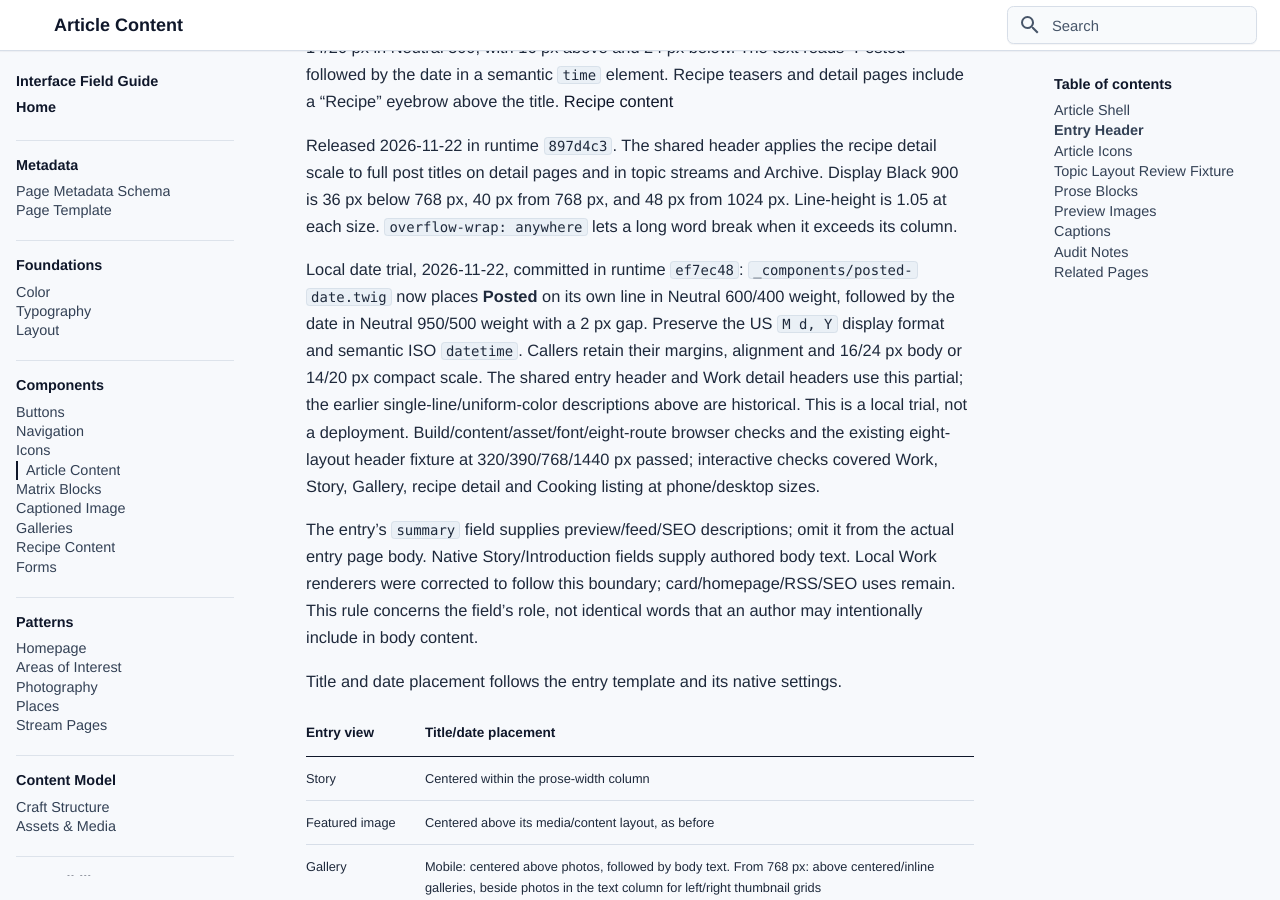
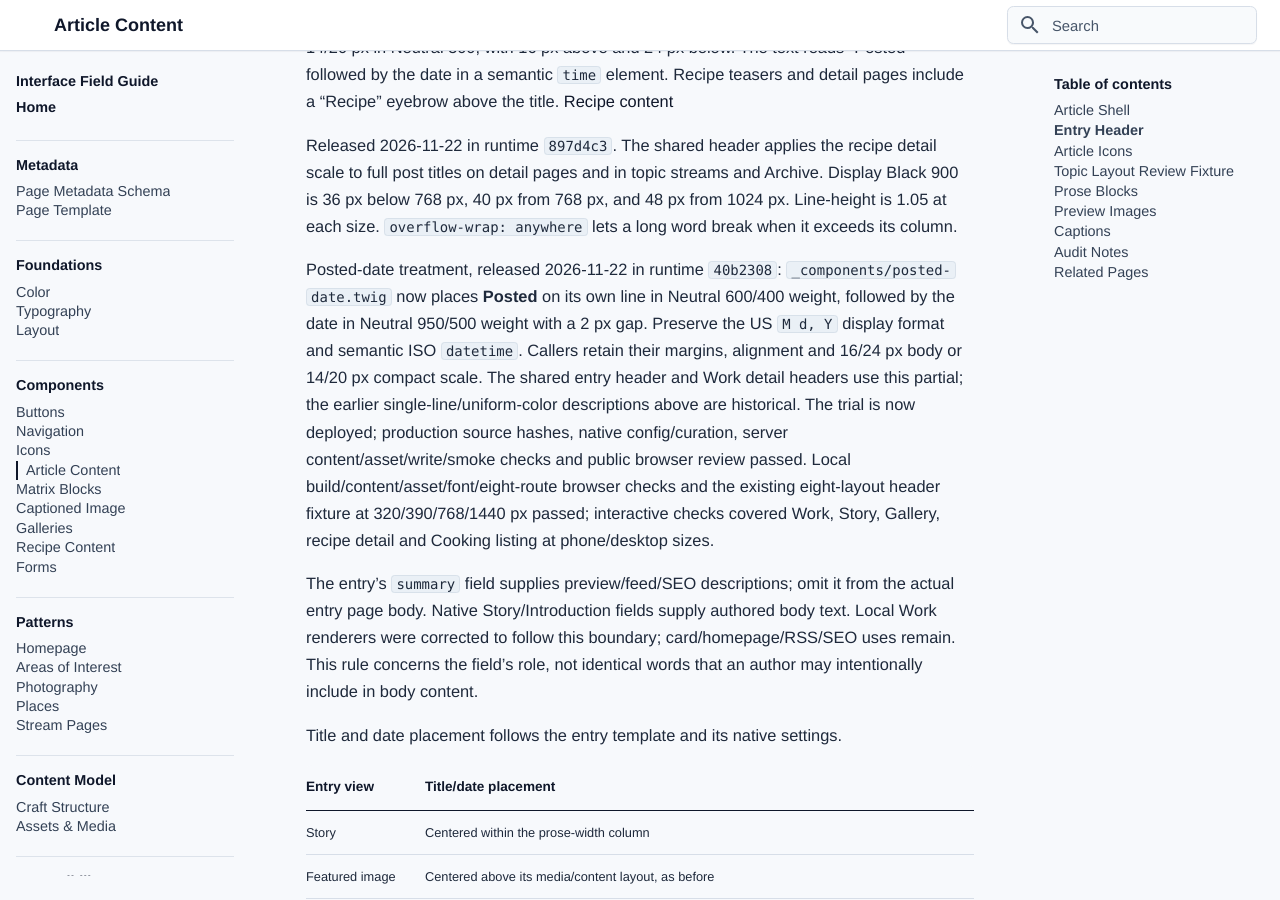
Before and after one commit to bentilden/Design-System, an MkDocs documentation site: the page built from docs/components/article-content.md, in a window 1280 px wide and 900 px high, scrolled down 1488 px. Built offline with MkDocs 1.6.1 and Material for MkDocs 9.7.7, drawn with Linux system fonts in a browser that asks for light colours; some web fonts are replaced.

Commit message:
Record the verified production Work and navigation release

```diff
--- a/docs/components/article-content.md
+++ b/docs/components/article-content.md
@@ -75,7 +75,7 @@ Listing refinement, 2026-11-22, runtime `d05d26c`. Topic streams and Archive use
 
 Released 2026-11-22 in runtime `897d4c3`. The shared header applies the recipe detail scale to full post titles on detail pages and in topic streams and Archive. Display Black 900 is 36 px below 768 px, 40 px from 768 px, and 48 px from 1024 px. Line-height is 1.05 at each size. `overflow-wrap: anywhere` lets a long word break when it exceeds its column.
 
-Local date trial, 2026-11-22, committed in runtime `ef7ec48`: `_components/posted-date.twig` now places **Posted** on its own line in Neutral 600/400 weight, followed by the date in Neutral 950/500 weight with a 2 px gap. Preserve the US `M d, Y` display format and semantic ISO `datetime`. Callers retain their margins, alignment and 16/24 px body or 14/20 px compact scale. The shared entry header and Work detail headers use this partial; the earlier single-line/uniform-color descriptions above are historical. This is a local trial, not a deployment. Build/content/asset/font/eight-route browser checks and the existing eight-layout header fixture at 320/390/768/1440 px passed; interactive checks covered Work, Story, Gallery, recipe detail and Cooking listing at phone/desktop sizes.
+Posted-date treatment, released 2026-11-22 in runtime `40b2308`: `_components/posted-date.twig` now places **Posted** on its own line in Neutral 600/400 weight, followed by the date in Neutral 950/500 weight with a 2 px gap. Preserve the US `M d, Y` display format and semantic ISO `datetime`. Callers retain their margins, alignment and 16/24 px body or 14/20 px compact scale. The shared entry header and Work detail headers use this partial; the earlier single-line/uniform-color descriptions above are historical. The trial is now deployed; production source hashes, native config/curation, server content/asset/write/smoke checks and public browser review passed. Local build/content/asset/font/eight-route browser checks and the existing eight-layout header fixture at 320/390/768/1440 px passed; interactive checks covered Work, Story, Gallery, recipe detail and Cooking listing at phone/desktop sizes.
 
 The entry’s `summary` field supplies preview/feed/SEO descriptions; omit it from the actual entry page body. Native Story/Introduction fields supply authored body text. Local Work renderers were corrected to follow this boundary; card/homepage/RSS/SEO uses remain. This rule concerns the field’s role, not identical words that an author may intentionally include in body content.
 
--- a/docs/components/navigation.md
+++ b/docs/components/navigation.md
@@ -93,7 +93,7 @@ Primary links use 25 px labels in ruled rows at least 58 px high with 24 px side
 
 Alpine teleports the named `role="dialog"`, `aria-modal="true"` overlay to the body. Menu exposes `aria-haspopup="dialog"`, `aria-expanded`, and `aria-controls`. The closed overlay stays hidden; opening focuses Close and uses `x-trap.inert.noscroll.noreturn` to contain focus, isolate the background with `aria-hidden`, and lock page scrolling. Alpine's `.inert` modifier here does not set the native `inert` attribute. Explicit Close/Escape dismissal restores Menu focus without scrolling. Crossing into the desktop breakpoint closes the overlay and returns focus to the visible desktop home link; `pageshow` resets it without requesting focus. Following a destination closes without restoring the old trigger.
 
-Section-state refinement, 2026-11-22: the desktop underline and mobile medium-weight/dot treatment apply to both exact pages and a current parent section. A recipe or food Story marks Food, a project marks Work, and a Places post marks Places. Section index pages retain `aria-current="page"`; deeper entries use `location`. The same Twig-derived state serves the desktop header, mobile overlay and no-JavaScript fallback. Source: local runtime `99e1787` and frontend navigation QA `4c6bd4f`, pending production verification. Existing navigation cases and new detail/query/no-JavaScript regression cases were checked locally; the initial new mobile case was corrected to wait for normal page loading before opening the menu.
+Section-state refinement, 2026-11-22: the desktop underline and mobile medium-weight/dot treatment apply to both exact pages and a current parent section. A recipe or food Story marks Food, a project marks Work, and a Places post marks Places. Section index pages retain `aria-current="page"`; deeper entries use `location`. The same Twig-derived state serves the desktop header, mobile overlay and no-JavaScript fallback. Released 2026-11-22 in runtime `40b2308`, with frontend navigation coverage initially in `4c6bd4f`. Production desktop/mobile exact-page, detail-section, recipe-view and no-JavaScript cases passed against published entries. Existing navigation cases and new detail/query/no-JavaScript regression cases were checked locally; the initial new mobile case was corrected to wait for normal page loading before opening the menu.
 
 The overlay's links scroll internally on short screens while its header remains available. A `noscript` copy keeps the same destinations available as inline navigation, with the inactive Menu toggle hidden. Its scrollable fallback uses `calc(100dvh - 6.5rem)`, or `calc(100dvh - 8.5rem)` on Places to reserve the extra 32 px below it. These source observations require the rendered verification recorded below.
 
--- a/docs/components/recipe-content.md
+++ b/docs/components/recipe-content.md
@@ -199,3 +199,5 @@ Nutrition follow-up committed locally on 2026-10-20 in runtime `fa04576`: the la
 Released 2026-10-20: runtime `fa04576836d72c0ff1f229b304f55877266d7674`, frontend `cae5e6f1f1eeefe051bb7618b27fa3a37d640e27`, Envoyer release `20261021001444`. All 33 changed runtime files match the release commit. A fresh Craft process confirms the four new fields, Step ingredient type/reference class, expected Step layout, optional Overview label and native inline-image configuration, with no pending Project Config. Existing production content fingerprints are unchanged.
 
 Production has no Recipe entries. Unsaved native full/minimal fixtures were rendered by production Twig and exercised with the actual public CSS/JavaScript through browser-local routes at 320/390/768/1440 px. Section navigation/history, metadata/Print separation, divided step references, absent-section fallback, all twelve nutrients including a zero, the single internal heading, transparent surface, print and no-JavaScript behavior pass. These are renderer/asset checks, not tests of a published recipe URL or an interactive CMS save. Root/story/photo browser checks and deployed content/asset/route/header QA pass. Safari, screen readers and physical print pagination remain outside this review.
+
+Production follow-up, 2026-11-22: the stacked facts baseline alignment is included in runtime `40b2308`. The deployed template and generated CSS match the verified release files; the earlier local record describes its design checks.
--- a/docs/foundations/typography.md
+++ b/docs/foundations/typography.md
@@ -99,7 +99,7 @@ The [post-title weight chosen on 2026-10-17](../components/article-content.md#en
 
 Local refinement, 2026-10-18: the owner restored entry-specific title/date placement. The Micro date example above records the preceding styling. Post titles use Display Black 900 at 48 px with inherited letter spacing. Subsequent manual edits changed publication dates to normal body Text at 16 px with the Posted prefix, 20 px top margin, and 40 px bottom margin. The current local palette trial uses Neutral 600 for these dates. The intervening 60/72 px title, tightened tracking, and normal-case date experiment is superseded. Placement follows the entry layout. Subsequent mobile refinement centers every post title/date below 768 px through the shared header; desktop text alignment is inherited from the entry layout. The topic icon/label stays centered above it. See [Entry Header](../components/article-content.md#entry-header).
 
-Local date trial, 2026-11-22, runtime `ef7ec48` (committed locally, unpublished): entry headers now stack a normal-weight Neutral 600 **Posted** label above the medium-weight Neutral 950 date with a 2 px gap. The shared `_components/posted-date.twig` retains US `M d, Y`, semantic `time`, caller alignment and 16/24 px body or 14/20 px compact scale. This supersedes the preceding single-line date styling for the local checkout only. See [Entry Header](../components/article-content.md#entry-header) for source and verification scope.
+Released date treatment, 2026-11-22, runtime `40b2308`: entry headers now stack a normal-weight Neutral 600 **Posted** label above the medium-weight Neutral 950 date with a 2 px gap. The shared `_components/posted-date.twig` retains US `M d, Y`, semantic `time`, caller alignment and 16/24 px body or 14/20 px compact scale. This supersedes the preceding single-line date styling; production source/configuration and browser checks passed. See [Entry Header](../components/article-content.md#entry-header) for source and verification scope.
 
 Use the Micro family at 12 px (`text-xs`) with Slate 600 for compact metadata and image details; shared post dates use the Text exception above. Uppercase tracking provides the quiet metadata treatment without relying on a very small size or pale foreground.
 
```
